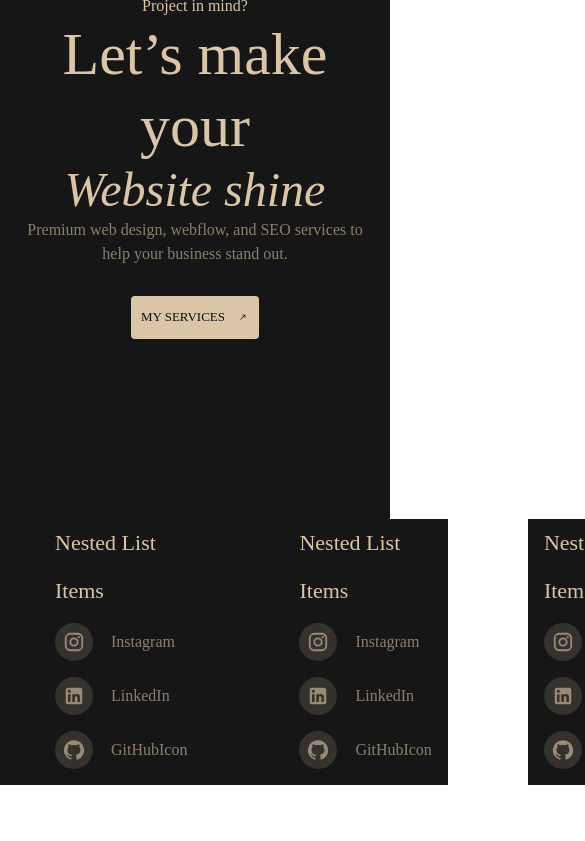
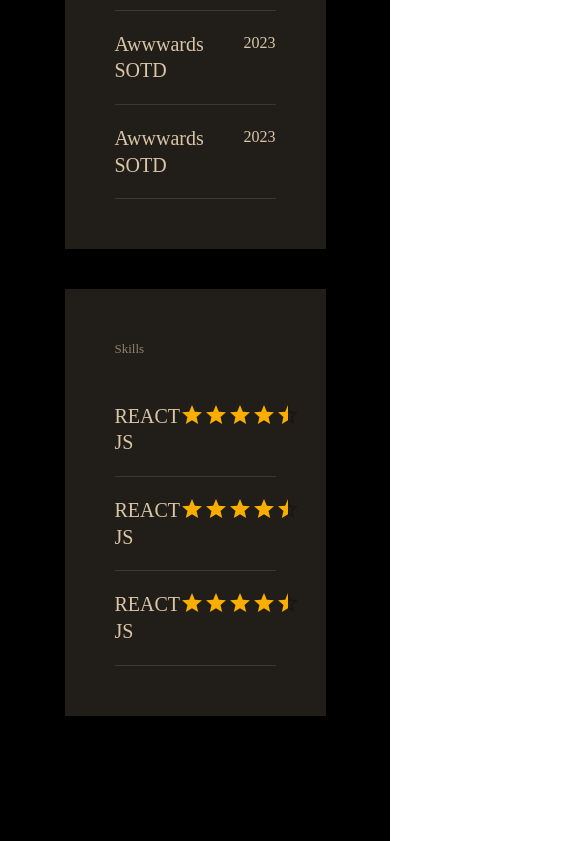
Before and after one commit to Sajjadmoghadam/portfolio, a React (Create React App) app: page /about in a window 390 px wide. Shown: the part 2427-3268 px from the top of the page, 585 px wide, since content can reach past the window. Before the commit the page ends 3212 px from the top, so only its background shows below. Built offline with nearby package versions, Linux system fonts and the light colour scheme.

Commit message:
Whole Project is responsived

```diff
--- a/src/components/Footer/index.jsx
+++ b/src/components/Footer/index.jsx
@@ -8,14 +8,14 @@ import ListItemText from "@mui/material/ListItemText";
 import InstagramIcon from "@mui/icons-material/Instagram";
 import ListItemIcon from "@mui/material/ListItemIcon";
 import ListSubheader from "@mui/material/ListSubheader";
-import GitHubIcon from '@mui/icons-material/GitHub';
+import GitHubIcon from "@mui/icons-material/GitHub";
 
 export default function Footer() {
   return (
     <>
       <Stack
         flexDirection="column"
-        mt={3}
+        // mt={3}
         sx={{
           backgroundColor: "#171616",
           width: "100%",
@@ -28,7 +28,7 @@ export default function Footer() {
         }}
       >
         <Stack>
-          <Box my={20} padding="20px">
+          <Box mt={20} mb={5} padding="20px">
             <Typography color="#DAC5A7" variant="body1">
               Project in mind?
             </Typography>
@@ -67,209 +67,24 @@ export default function Footer() {
             </Button>
           </Box>
         </Stack>
-        <Stack
-          flexDirection="row"
-          width="80%"
-          mx="auto"
-          gap="80px"
-
-        >
+        <Stack width="100%"  >
           <List
-            sx={{ width: "100%", maxWidth: 360, backgroundColor: "#171616" }}
-            subheader={
-              <ListSubheader
             sx={{
-                  textAlign: "start",
+              width: "100%",
               backgroundColor: "#171616",
-                  color: "#DAC5A7",
-                  fontSize: "22px",
+              display: "flex",
+              alignItems: "center",
+              flexDirection:{md:'row',sm:'row', xs:'column'},
+              gap:1,
+              justifyContent:'center'
             }}
           >
-                Nested List Items
-              </ListSubheader>
-            }
-          >
-            <ListItemButton>
-              <ListItemIcon>
-                <InstagramIcon
+            <ListItemText
+              primary=" Social Communities : "
               sx={{
-                    backgroundColor: "#DAC5A726",
-                    padding: "8px",
-                    borderRadius: "50%",
-                    width: "38px",
-                    height: "38px",
-                    color: "#DAC5A799",
+                color: "#DAC5A7",
               }}
             />
-              </ListItemIcon>
-              <ListItemText sx={{ color: "#DAC5A799" }} primary="Instagram" />
-            </ListItemButton>
-            <ListItemButton>
-              <ListItemIcon>
-                <LinkedInIcon
-                  sx={{
-                    backgroundColor: "#DAC5A726",
-                    padding: "8px",
-                    borderRadius: "50%",
-                    width: "38px",
-                    height: "38px",
-                    color: "#DAC5A799",
-                  }}
-                />
-              </ListItemIcon>
-              <ListItemText sx={{ color: "#DAC5A799" }} primary="LinkedIn" />
-            </ListItemButton>{" "}
-            <ListItemButton>
-              <ListItemIcon>
-                <GitHubIcon
-                  sx={{
-                    backgroundColor: "#DAC5A726",
-                    padding: "8px",
-                    borderRadius: "50%",
-                    width: "38px",
-                    height: "38px",
-                    color: "#DAC5A799",
-                  }}
-                />
-              </ListItemIcon>
-              <ListItemText sx={{ color: "#DAC5A799" }} primary="GitHubIcon" />
-            </ListItemButton>
-          </List>
-          <List
-            sx={{ width: "100%", maxWidth: 360, backgroundColor: "#171616" }}
-            subheader={
-              <ListSubheader
-                sx={{
-                  textAlign: "start",
-                  backgroundColor: "#171616",
-                  color: "#DAC5A7",
-                  fontSize: "22px",
-                }}
-              >
-                Nested List Items
-              </ListSubheader>
-            }
-          >
-            <ListItemButton>
-              <ListItemIcon>
-                <InstagramIcon
-                  sx={{
-                    backgroundColor: "#DAC5A726",
-                    padding: "8px",
-                    borderRadius: "50%",
-                    width: "38px",
-                    height: "38px",
-                    color: "#DAC5A799",
-                  }}
-                />
-              </ListItemIcon>
-              <ListItemText sx={{ color: "#DAC5A799" }} primary="Instagram" />
-            </ListItemButton>
-            <ListItemButton>
-              <ListItemIcon>
-                <LinkedInIcon
-                  sx={{
-                    backgroundColor: "#DAC5A726",
-                    padding: "8px",
-                    borderRadius: "50%",
-                    width: "38px",
-                    height: "38px",
-                    color: "#DAC5A799",
-                  }}
-                />
-              </ListItemIcon>
-              <ListItemText sx={{ color: "#DAC5A799" }} primary="LinkedIn" />
-            </ListItemButton>{" "}
-            <ListItemButton>
-              <ListItemIcon>
-                <GitHubIcon
-                  sx={{
-                    backgroundColor: "#DAC5A726",
-                    padding: "8px",
-                    borderRadius: "50%",
-                    width: "38px",
-                    height: "38px",
-                    color: "#DAC5A799",
-                  }}
-                />
-              </ListItemIcon>
-              <ListItemText sx={{ color: "#DAC5A799" }} primary="GitHubIcon" />
-            </ListItemButton>
-          </List>          <List
-            sx={{ width: "100%", maxWidth: 360, backgroundColor: "#171616" }}
-            subheader={
-              <ListSubheader
-                sx={{
-                  textAlign: "start",
-                  backgroundColor: "#171616",
-                  color: "#DAC5A7",
-                  fontSize: "22px",
-                }}
-              >
-                Nested List Items
-              </ListSubheader>
-            }
-          >
-            <ListItemButton>
-              <ListItemIcon>
-                <InstagramIcon
-                  sx={{
-                    backgroundColor: "#DAC5A726",
-                    padding: "8px",
-                    borderRadius: "50%",
-                    width: "38px",
-                    height: "38px",
-                    color: "#DAC5A799",
-                  }}
-                />
-              </ListItemIcon>
-              <ListItemText sx={{ color: "#DAC5A799" }} primary="Instagram" />
-            </ListItemButton>
-            <ListItemButton>
-              <ListItemIcon>
-                <LinkedInIcon
-                  sx={{
-                    backgroundColor: "#DAC5A726",
-                    padding: "8px",
-                    borderRadius: "50%",
-                    width: "38px",
-                    height: "38px",
-                    color: "#DAC5A799",
-                  }}
-                />
-              </ListItemIcon>
-              <ListItemText sx={{ color: "#DAC5A799" }} primary="LinkedIn" />
-            </ListItemButton>{" "}
-            <ListItemButton>
-              <ListItemIcon>
-                <GitHubIcon
-                  sx={{
-                    backgroundColor: "#DAC5A726",
-                    padding: "8px",
-                    borderRadius: "50%",
-                    width: "38px",
-                    height: "38px",
-                    color: "#DAC5A799",
-                  }}
-                />
-              </ListItemIcon>
-              <ListItemText sx={{ color: "#DAC5A799" }} primary="GitHubIcon" />
-            </ListItemButton>
-          </List>          <List
-            sx={{ width: "100%", maxWidth: 360, backgroundColor: "#171616" }}
-            subheader={
-              <ListSubheader
-                sx={{
-                  textAlign: "start",
-                  backgroundColor: "#171616",
-                  color: "#DAC5A7",
-                  fontSize: "22px",
-                }}
-              >
-                Nested List Items
-              </ListSubheader>
-            }
-          >
             <ListItemButton>
               <ListItemIcon>
                 <InstagramIcon
--- a/src/pages/About/index.jsx
+++ b/src/pages/About/index.jsx
@@ -1,4 +1,4 @@
-import { Box, Button, Stack, Typography, Divider } from "@mui/material";
+import { Box, Button, Stack, Typography, Divider, Rating } from "@mui/material";
 import React from "react";
 import SouthIcon from "@mui/icons-material/South";
 import CallMadeIcon from "@mui/icons-material/CallMade";
@@ -16,17 +16,18 @@ export default function About() {
           flexDirection: "column",
           overflow: "hidden",
           pt: "200px",
+          pb: 10,
         }}
       >
         <Stack
-          mx="auto"
+          // mx="auto"
           sx={{
             flexDirection: "row",
             padding: "50px",
-            justifyContent:'space-between',
+            justifyContent: "center",
           }}
         >
-          <Box
+          {/* <Box
             sx={{
               width: { xl: "30%", lg: "30%", md: "0", sm: "0", xs: "0" },
               height: "590px",
@@ -48,15 +49,15 @@ export default function About() {
               src="assets/aboutimg1.jfif"
               alt="img"
             />
-          </Box>
+          </Box> */}
           <Box
             sx={{
               width: {
                 xl: "60%",
                 lg: "60%",
-                md: "100%",
-                sm: "100%",
-                xs: "100%",
+                md: "90%",
+                sm: "90%",
+                xs: "90%",
               },
               // height: "350px",
             }}
@@ -88,7 +89,7 @@ export default function About() {
               mt={25}
               sx={{
                 // height: "750px",
-                width: "90%",
+                width: "100%",
                 backgroundColor: "#DAC5A726",
                 padding: "50px ",
               }}
@@ -130,11 +131,11 @@ export default function About() {
                 </Box>
               </Stack>
             </Stack>
-            <Stack mt={5} gap="30px" flexDirection="row" sx={{width:'90%'}}>
+            <Stack mt={5} gap="30px" sx={{ width: "100%", flexDirection:{xs:'column', sm:'row'} }}>
               <Box
                 sx={{
                   backgroundColor: "#DAC5A726",
-                  width: "33%",
+                  width: {xs:"100%",sm:"33%"},
                   height: "56px",
                   alignItems: "center",
                   display: "flex",
@@ -150,7 +151,7 @@ export default function About() {
               <Box
                 sx={{
                   backgroundColor: "#DAC5A726",
-                  width: "33%",
+                  width: {xs:"100%",sm:"33%"},
                   height: "56px",
                   alignItems: "center",
                   display: "flex",
@@ -166,7 +167,7 @@ export default function About() {
               <Box
                 sx={{
                   backgroundColor: "#DAC5A726",
-                  width: "33%",
+                  width: {xs:"100%",sm:"33%"},
                   height: "56px",
                   alignItems: "center",
                   display: "flex",
@@ -183,8 +184,7 @@ export default function About() {
             <Stack
               mt={5}
               sx={{
-                height: "500px",
-                width: "90%",
+                width: "100%",
                 backgroundColor: "#DAC5A726",
                 padding: "50px ",
                 flexDirection: "column",
@@ -254,6 +254,21 @@ export default function About() {
                     borderColor: "#DAC5A726",
                   }}
                 />{" "}
+              </Box>
+            </Stack>
+            <Stack
+              mt={5}
+              sx={{
+                width: "100%",
+                backgroundColor: "#DAC5A726",
+                padding: "50px ",
+                flexDirection: "column",
+              }}
+            >
+              <Typography color="#DAC5A799" fontSize="13px">
+                Skills
+              </Typography>
+              <Box mt={3} sx={{ display: "flex", flexDirection: "column" }}>
                 <Box
                   sx={{
                     display: "flex",
@@ -265,9 +280,29 @@ export default function About() {
                     variant="h5"
                     sx={{ color: "#DAC5A7", fontSize: "20px" }}
                   >
-                    Awwwards SOTD
+                    REACT JS
                   </Typography>
-                  <Typography sx={{ color: "#DAC5A7" }}>2023</Typography>
+                  <Rating value={4.5} precision={0.5} />
+                </Box>
+                <Divider
+                  sx={{
+                    borderColor: "#DAC5A726",
+                  }}
+                />
+                <Box
+                  sx={{
+                    display: "flex",
+                    justifyContent: "space-between",
+                    margin: "20px 0",
+                  }}
+                >
+                  <Typography
+                    variant="h5"
+                    sx={{ color: "#DAC5A7", fontSize: "20px" }}
+                  >
+                    REACT JS
+                  </Typography>
+                  <Rating value={4.5} precision={0.5} />
                 </Box>
                 <Divider
                   sx={{
@@ -285,35 +320,15 @@ export default function About() {
                     variant="h5"
                     sx={{ color: "#DAC5A7", fontSize: "20px" }}
                   >
-                    Awwwards SOTD
+                    REACT JS
                   </Typography>
-                  <Typography sx={{ color: "#DAC5A7" }}>2023</Typography>
+                  <Rating value={4.5} precision={0.5} />
                 </Box>
                 <Divider
                   sx={{
                     borderColor: "#DAC5A726",
                   }}
-                />
-                <Box
-                  sx={{
-                    display: "flex",
-                    justifyContent: "space-between",
-                    margin: "20px 0",
-                  }}
-                >
-                  <Typography
-                    variant="h5"
-                    sx={{ color: "#DAC5A7", fontSize: "20px" }}
-                  >
-                    Awwwards SOTD
-                  </Typography>
-                  <Typography sx={{ color: "#DAC5A7" }}>2023</Typography>
-                </Box>
-                <Divider
-                  sx={{
-                    borderColor: "#DAC5A726",
-                  }}
-                />
+                />{" "}
               </Box>
             </Stack>
           </Box>
--- a/src/pages/Home/index.jsx
+++ b/src/pages/Home/index.jsx
@@ -25,6 +25,7 @@ export default function Home() {
           flexDirection: "column",
           justifyContent: "center",
           alignItems: "center",
+          pb:10
         }}
       >
         <Box
--- a/src/pages/Services/index.jsx
+++ b/src/pages/Services/index.jsx
@@ -12,6 +12,7 @@ export default function Services() {
           backgroundColor: "#000000",
           flexDirection: "column",
           pt: "200px",
+          pb:10
         }}
       >
         <Stack
--- a/src/pages/Work/index.jsx
+++ b/src/pages/Work/index.jsx
@@ -6,11 +6,12 @@ export default function Work() {
       <Stack
         sx={{
           width: "100%",
-          height: "2100px",
+          // height: "2100px",
           backgroundColor: "#000000	",
           flexDirection: "column",
           overflow: "hidden",
           pt: "150px",
+          pb:10
         }}
       >
         <Stack
@@ -24,7 +25,7 @@ export default function Work() {
           <Typography variant="h2" color="#DAC5A7">
             Work
           </Typography>
-          <Typography variant="body2" color="#DAC5A799">
+          <Typography variant="body2" color="#DAC5A799" sx={{textAlign:'center'}}>
             My latest web design projects and see how we can help bring your
             ideas to life.
           </Typography>
```
Also changed, not shown: src/App.js (+7 -7 lines), src/pages/Contact/index.jsx (+5 -3 lines). Lines whose indentation alone changed are shown as unchanged.
